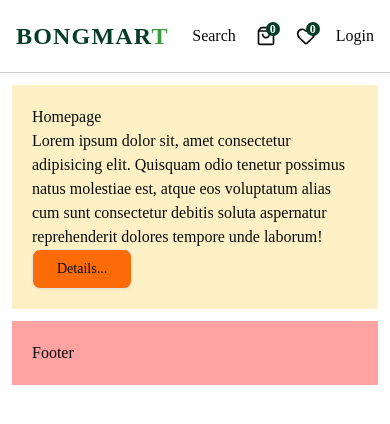
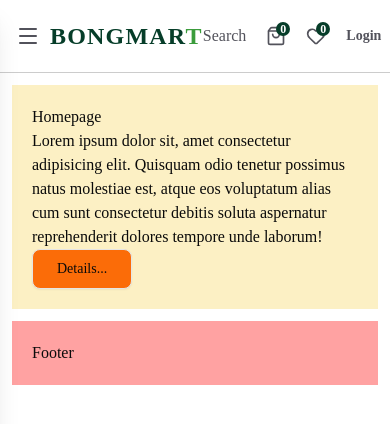
Before and after one commit to jewelhasan007/BongMart, a Next.js app: page / in a window 390 px wide. Shown: the top 424 px of the page. Built offline with nearby package versions, Linux system fonts and the light colour scheme.

Commit message:
part2_56:26

```diff
--- a/app/globals.css
+++ b/app/globals.css
@@ -160,4 +160,7 @@ body {
   .hoverEffect {
     @apply transition-all duration-300 ease-in-out;
   }
+  button{
+    @apply hover:cursor-pointer;
+  }
 }
--- /dev/null
+++ b/components/ui/AlignLeft.tsx
@@ -0,0 +1,13 @@
+import { BarChart, LucideMenu, Menu, MenuIcon, MenuSquare, Sidebar, SidebarOpen } from 'lucide-react';
+import React from 'react';
+
+const AlignLeft = () => {
+    return (
+        <div>
+      <MenuIcon></MenuIcon>
+
+        </div>
+    );
+};
+
+export default AlignLeft;
--- a/components/ui/Header.tsx
+++ b/components/ui/Header.tsx
@@ -6,13 +6,17 @@ import SearchBar from './SearchBar';
 import CartIcon from './CartIcon';
 import FavoriteButton from './FavoriteButton';
 import LogIn from './LogIn';
+import MobileMenu from './MobileMenu';
 
 
 const Header = () => {
     return (
         <header className='bg-white py-5 border-b border-b-black/20'>
-     <Container className=' flex items-center justify-between '>
-       <Logo></Logo>
+     <Container className=' flex items-center justify-between text-lightColor '>
+      <div className='w-auto md:w-1/3 flex item-center gap-2.5 justify-start md:gap-0'>
+        <MobileMenu></MobileMenu>
+        <Logo></Logo>
+      </div>
        <HeaderMenu></HeaderMenu>
        <div className='w-auto md:w-1/3 flex items-center justify-end gap-5'><SearchBar></SearchBar>
        <CartIcon></CartIcon>
--- a/components/ui/LogIn.tsx
+++ b/components/ui/LogIn.tsx
@@ -2,9 +2,10 @@ import React from 'react';
 
 const LogIn = () => {
     return (
-        <div>
+        <button className='text-sm font-semibold
+        hover:text-darkColor text-lightColor hover:cursor-pointer hoverEffect'>
             Login
-        </div>
+        </button>
     );
 };
 
--- a/components/ui/Logo.tsx
+++ b/components/ui/Logo.tsx
@@ -2,11 +2,11 @@ import { cn } from '@/lib/utils';
 import Link from 'next/link';
 import React from 'react';
 
-const Logo = ({className}:{className?: string}) => {
+const Logo = ({className, spanDesign}:{className?: string, spanDesign?: string}) => {
     return (
         <Link href={"/"}>
             <h2 className={cn("text-2xl text-shop_btn_dark_green font-black tracking-wider uppercase hover:text-shop_light_green", className )}> BongMar
-                <span className='text-shop_light_green group-hover:text-shop_btn_dark_green hoverEffect'>t</span>
+                <span className={cn("text-shop_light_green group-hover:text-shop_btn_dark_green hoverEffect", spanDesign)}>t</span>
                 </h2>
         </Link>
     );
--- /dev/null
+++ b/components/ui/MobileMenu.tsx
@@ -0,0 +1,18 @@
+"use client"
+import React, { useState } from 'react';
+import AlignLeft from './AlignLeft';
+import SideMenu from './SideMenu';
+
+const MobileMenu = () => {
+    const [isSidebarOpen, setIsSidebarOpen] = useState(false)
+    return (
+        <>
+            <button onClick={()=> setIsSidebarOpen(!isSidebarOpen)} className="hover:text-darkColor hoverEffect md:hidden hover:cursor-pointer ">
+                <AlignLeft ></AlignLeft>
+            <SideMenu isOpen={isSidebarOpen} onClose={()=> setIsSidebarOpen(false)}></SideMenu>
+            </button>
+        </>
+    );
+};
+
+export default MobileMenu;
--- /dev/null
+++ b/components/ui/SideMenu.tsx
@@ -0,0 +1,36 @@
+import React from 'react';
+import Logo from './Logo';
+import { X } from 'lucide-react';
+import { headerData } from '@/constants/data';
+import Link from 'next/link';
+import { useParams } from 'next/navigation';
+interface SidebarProps{
+    isOpen: boolean;
+    onClose: () => void;
+}
+
+const SideMenu : FC<SidebarProps> = ({isOpen, onClose}) => {
+    const pathname = useParams();
+    return (
+        <div className={`fixed inset-y-0 h-screen left-0 z-50 w-full bg-black/70 shadow-xl ${isOpen ? "translate-x-0" : "-translate-x-full"} hoverEffect`}>
+
+         <div className='min-w-72 mas-w-96 bg-black h-screen p-10 border-r-shop_light_green flex flex-col gap-6'>
+            <div className='flex items-center justify-batween gap-5'>
+                <Logo className='text-white' spanDesign="group-hover:text-white"></Logo>
+                <button onClick={onClose} className='hover:text-shop_light_green hoverEffect'>
+                    <X></X>
+                </button>
+            </div>
+            <div className='flex flex-col space-y-3.5 font-semibold tracking-wide'>
+                {headerData?.map((item) => (
+                    <Link href={item?.href} key={item?.title} className={`hover:text-shop_light_green hoverEffect ${pathname === item?.href && "text-white"}`}>
+                    {item?.title}
+                    </Link>
+                ))}
+            </div>
+         </div>
+        </div>
+    );
+};
+
+export default SideMenu;
```
